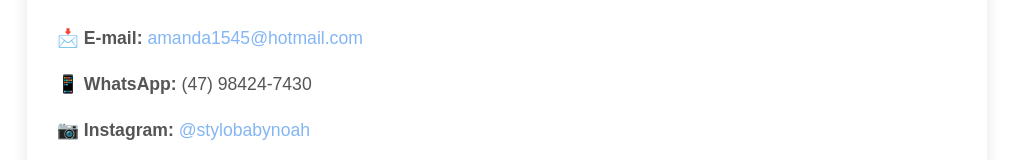
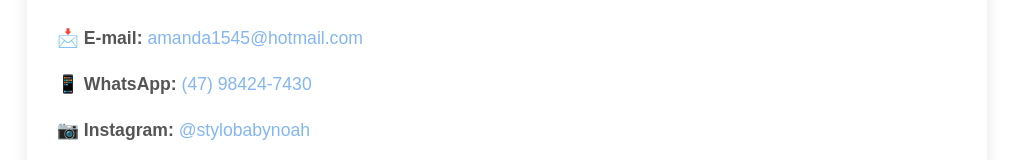
Before and after one commit to Rafaelmenezes0/Portfolionoah, a plain HTML site: page index.html in a window 1280 px wide. Shown: the part 2654-2814 px from the top of the page, without its empty margins (133-1146 px from the left). Drawn offline with Linux system fonts and the light colour scheme.

Commit message:
Add files via upload

```diff
--- a/index.html
+++ b/index.html
@@ -524,7 +524,7 @@
 <h2>Contato</h2>
 <div class="contact-info">
 <p>📩 <strong>E-mail:</strong> <a href="mailto:amanda1545@hotmail.com">amanda1545@hotmail.com</a></p>
-<p>📱 <strong>WhatsApp:</strong> (47) 98424-7430</p>
+<p>📱 <strong>WhatsApp:</strong><a href="https://wa.me/5547984247430" target="_blank"> (47) 98424-7430</a>
 <p>📷 <strong>Instagram:</strong> <a href="https://instagram.com/stylobabynoah" target="_blank">@stylobabynoah</a></p>
 <p>🎥 <strong>TikTok:</strong> <a href="https://tiktok.com/@stylodonoah" target="_blank">@stylodonoah</a></p>
 </div>
```
